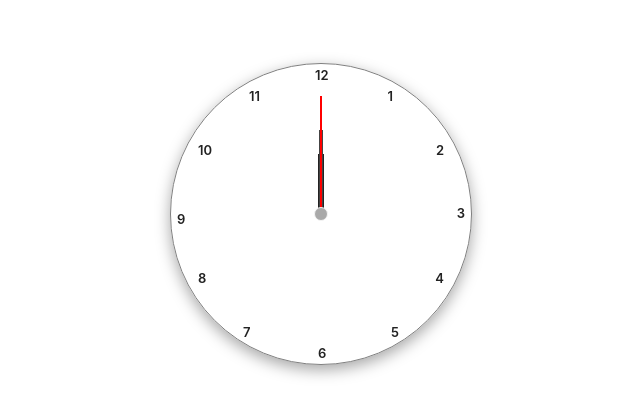
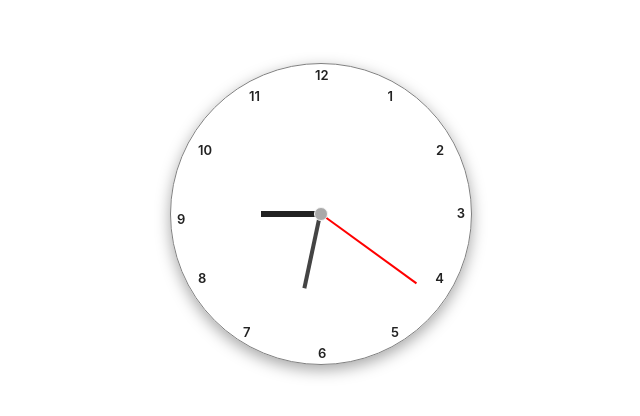
Before and after one commit to h01010/Adriel-FE-Assignment, a React (Create React App) app: page / in a window 1280 px wide. Shown: the part 186-602 px from the top of the page, without its empty margins (319-959 px from the left). Built offline with nearby package versions, Linux system fonts and the light colour scheme.

Commit message:
feat: show real time on clock component
- use setInterval function to get real time every single seconds
- add clearInterval in useEffect clean-up
- update dials' styles to rotate

reference:
- https://codesandbox.io/p/sandbox/analog-clock-using-react-idkpz?file=%2Fsrc%2Fstyles.css%3A90%2C9

```diff
--- a/src/components/Clock/index.tsx
+++ b/src/components/Clock/index.tsx
@@ -1,12 +1,33 @@
+import { useEffect, useState } from "react";
 import { StyledClock } from "./style";
 
 const Clock = () => {
+  const [time, setTime] = useState<Date>(new Date());
+
+  useEffect(() => {
+    const getTime = setInterval(() => {
+      setTime(new Date());
+    }, 1000);
+    return () => {
+      clearInterval(getTime);
+    };
+  });
+
   return (
     <StyledClock id="clock_section">
       <div className="center_circle" />
-      <div className="dial hour" />
-      <div className="dial minute" />
-      <div className="dial second" />
+      <div
+        className="dial hour"
+        style={{ transform: `rotateZ(${time?.getHours() * 30}deg)` }}
+      />
+      <div
+        className="dial minute"
+        style={{ transform: `rotateZ(${time?.getMinutes() * 6}deg)` }}
+      />
+      <div
+        className="dial second"
+        style={{ transform: `rotateZ(${time?.getSeconds() * 6}deg)` }}
+      />
       <div className="clock_numbers">
         <span className="twelve">12</span>
         <span className="one">1</span>
```
